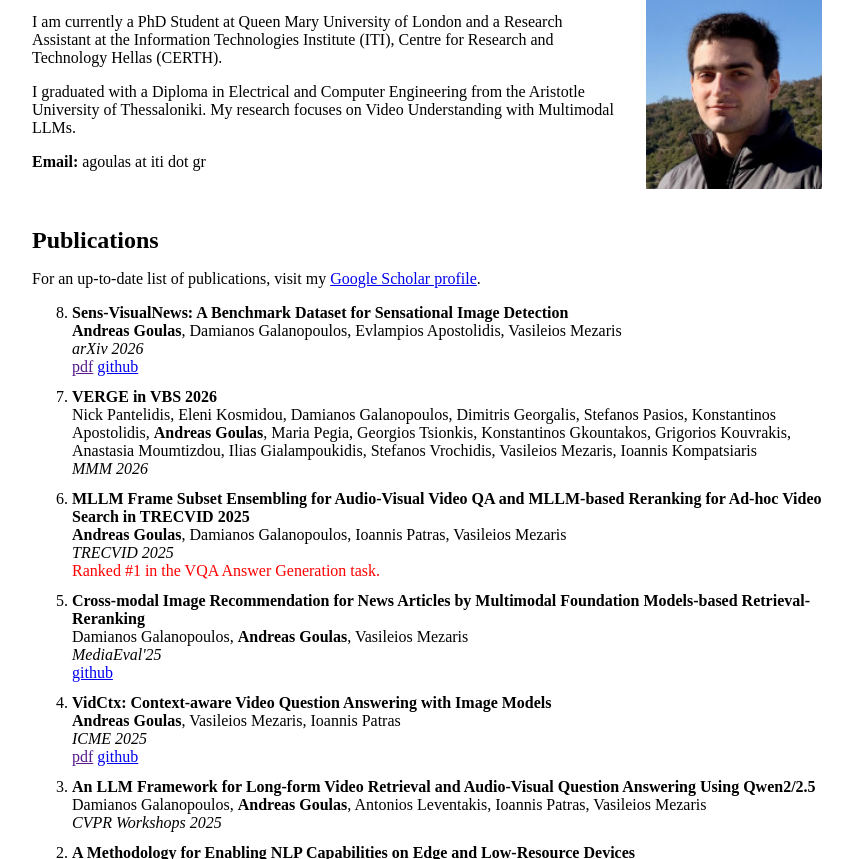
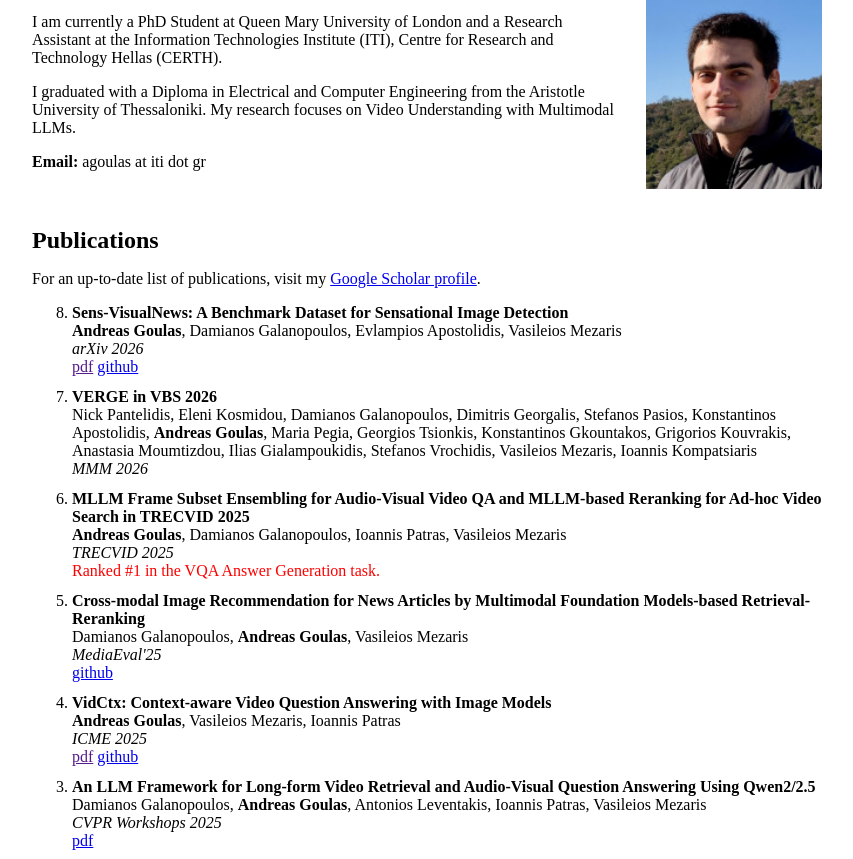
Before and after one commit to andreasgoulas/andreasgoulas.github.io, a plain HTML site: page index.html in a window 1280 px wide. Shown: the part 64-923 px from the top of the page, without its empty margins (208-1061 px from the left). Drawn offline with Linux system fonts and the light colour scheme.

Commit message:
Update index.html

```diff
--- a/index.html
+++ b/index.html
@@ -62,6 +62,8 @@
             <div class="pub-title">An LLM Framework for Long-form Video Retrieval and Audio-Visual Question Answering Using Qwen2/2.5</div>
             <div class="pub-authors">Damianos Galanopoulos, <strong>Andreas Goulas</strong>, Antonios Leventakis, Ioannis Patras, Vasileios Mezaris</div>
             <div class="pub-venue">CVPR Workshops 2025</div>
+            <div class="pub-links">
+              <a href="https://openaccess.thecvf.com/content/CVPR2025W/IViSE/papers/Galanopoulos_An_LLM_Framework_for_Long-form_Video_Retrieval_and_Audio-Visual_Question_CVPRW_2025_paper.pdf">pdf</a>
           </li>
           <li>
             <div class="pub-title">A Methodology for Enabling NLP Capabilities on Edge and Low-Resource Devices</div>
```
